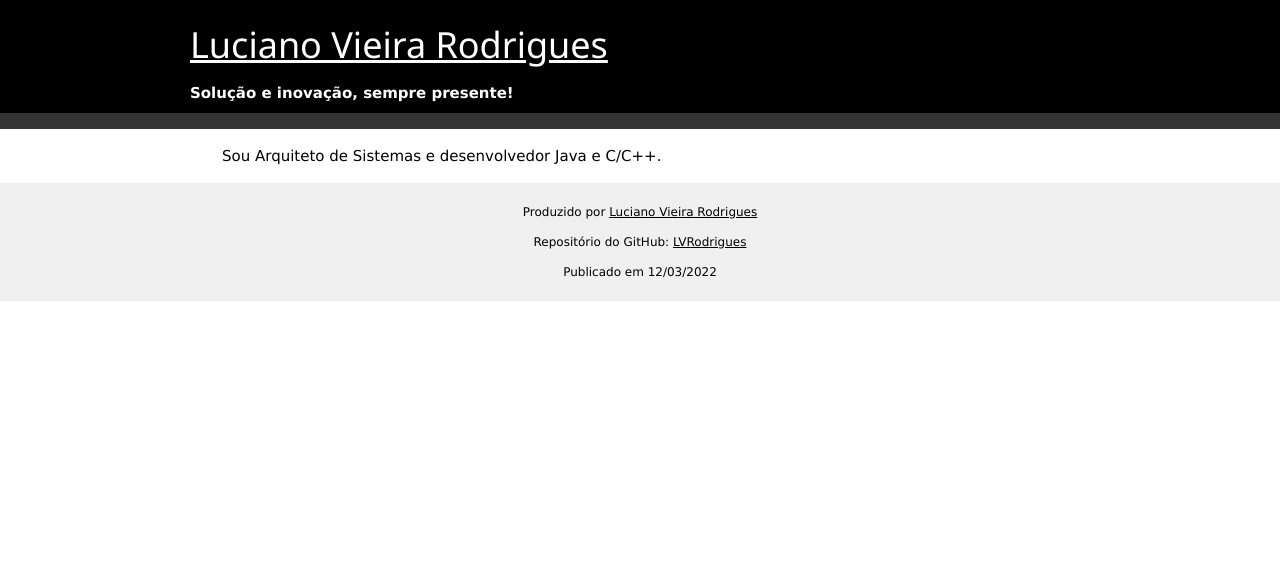
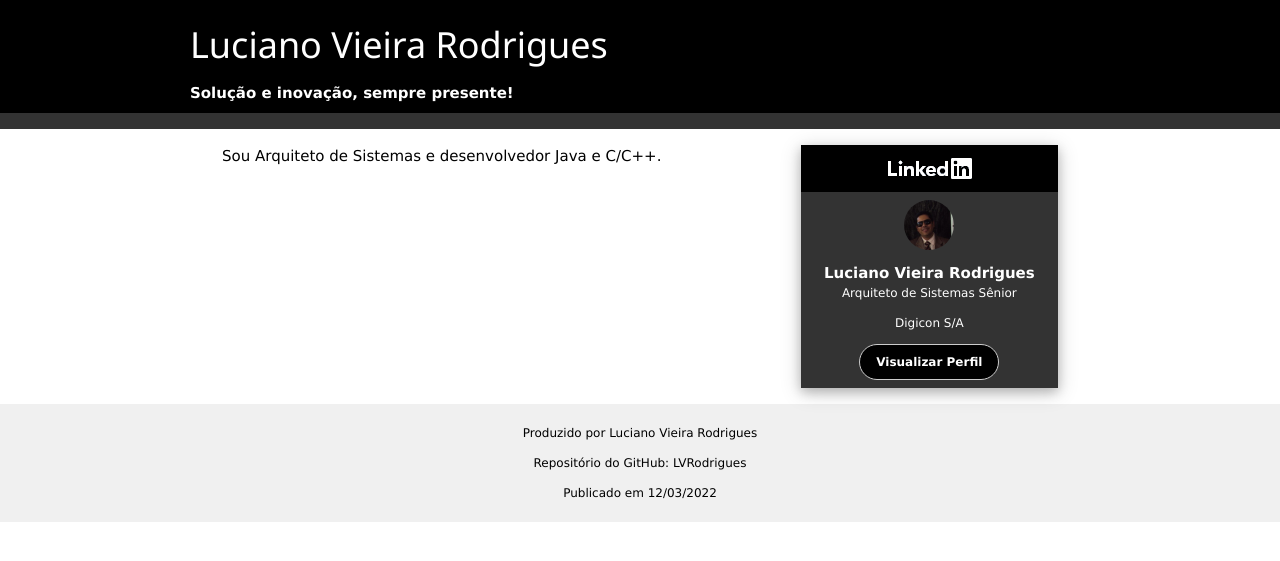
Before and after one commit to LVRodrigues/lvrodrigues.github.io, a Jekyll site: the page built from index.html, in a window 1280 px wide. Shown: the top 561 px of the page. Built offline with Jekyll 4.4.1, drawn with Linux system fonts in a browser that asks for light colours; comment, search, counter and statistics services are not loaded.

Commit message:
Cartão do Linkedin.

```diff
--- a/css/custom.css
+++ b/css/custom.css
@@ -11,3 +11,23 @@ body {
     width: 80%;
     max-width: 900px;
 }
+
+.avatar {
+    border-radius: 50%;
+}
+
+a:link {
+    text-decoration: none;
+  }
+
+  a:visited {
+    text-decoration: none;
+  }
+
+  a:hover {
+    text-decoration: underline;
+  }
+
+  a:active {
+    text-decoration: underline;
+  }
--- a/index.html
+++ b/index.html
@@ -2,13 +2,28 @@
 layout: default
 title: Início
 ---
-
 <section class="w3-row">
-    <article class="w3-container w3-padding w3-threequarter">
+    <article class="w3-container w3-padding w3-twothird">
         Sou Arquiteto de Sistemas e desenvolvedor Java e C/C++.
     </article>
 
-    <article class="w3-container w3-padding w3-quarter">
-        <div class="badge-base LI-profile-badge" data-locale="pt_BR" data-size="medium" data-theme="dark" data-type="VERTICAL" data-vanity="luciano-rodrigues" data-version="v1"><a class="badge-base__link LI-simple-link" href="https://br.linkedin.com/in/luciano-rodrigues/pt?trk=profile-badge"></a></div>
+    <article class="w3-container w3-padding w3-third">
+        <div class="w3-card-4">
+            <header class="w3-container w3-padding w3-theme-dark w3-center">
+                <img src="images/linkedin.png" style="background-color: transparent">
+            </header>
+            <div class="w3-container w3-padding w3-center w3-theme-l1 w3-small">
+                <img src="images/luciano.jpg" class="avatar" width="50px">
+                <p>
+                    <a href="https://www.linkedin.com/in/luciano-rodrigues" class="w3-medium" style="font-weight: bold;">Luciano Vieira Rodrigues</a><br>
+                    Arquiteto de Sistemas Sênior
+                </p>
+                <p>
+                    <a href="http://www.digicon.com.br">Digicon S/A</a>
+                </p>
+                <a href="https://www.linkedin.com/in/luciano-rodrigues" style="font-weight: bold;"
+                    class="w3-button w3-round-xxlarge w3-theme-dark w3-border">Visualizar Perfil</a>
+            </div>
+        </div>
     </article>
 </section>
```
Also changed, not shown: images/linkedin.png (added), images/luciano.jpg (added).
